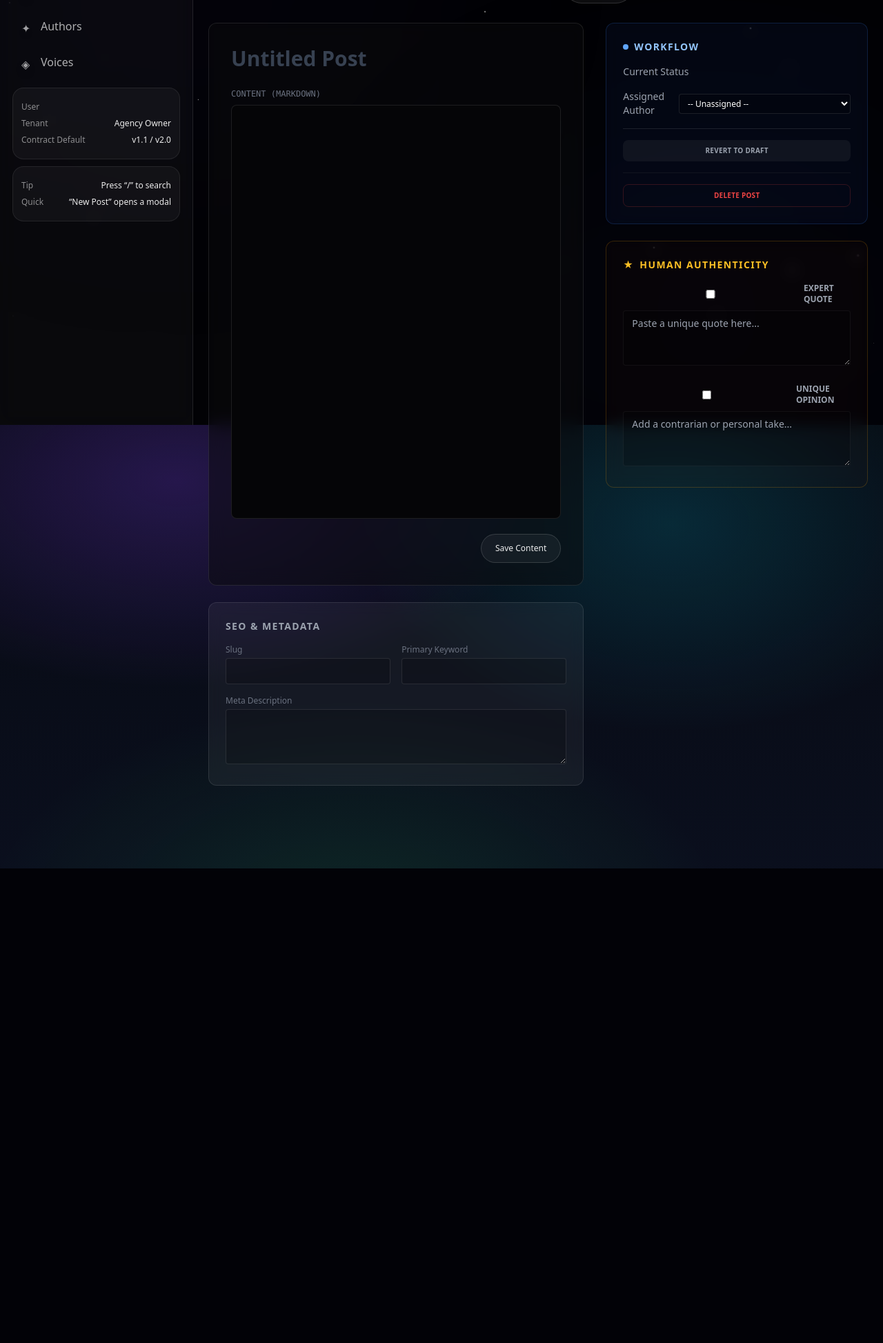
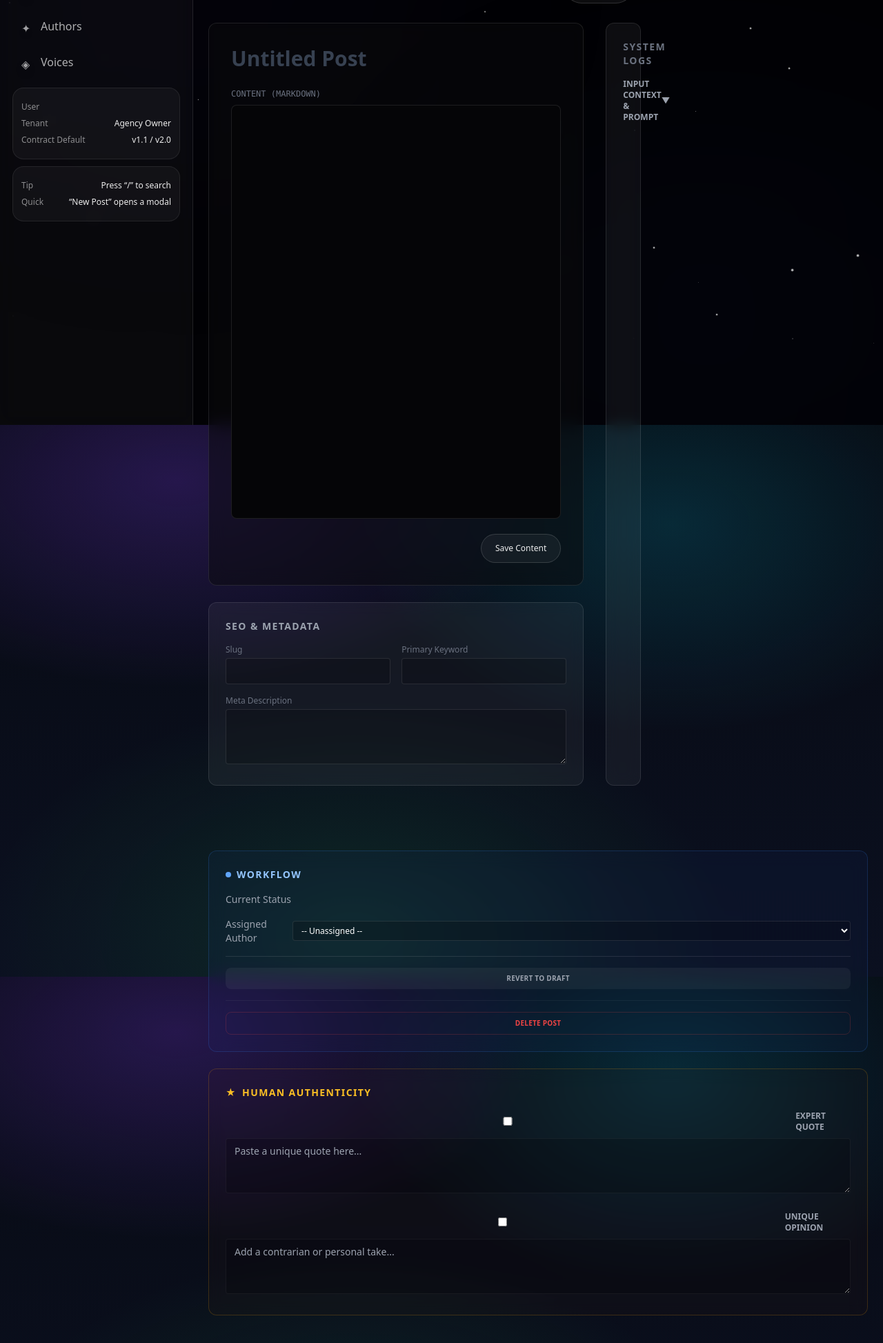
Before and after one commit to behnker/Auto_blog, a FastAPI app: template templates/admin/post_review.html in a window 1280 px wide. Shown: the part 184-2131 px from the top of the page at 69% size. Before the commit the page ends 1443 px from the top, so only its background shows below. Run offline with FastAPI, Linux system fonts and the light colour scheme; the template is opened without the code that fills it, so the values that code supplies are empty; some libraries are stand-ins or nearby versions.

Commit message:
feat: expose generation input audit logs in post review ui

```diff
--- a/execution/admin_routes.py
+++ b/execution/admin_routes.py
@@ -968,8 +968,9 @@ async def post_detail_editor(request: Request, blog_id: str, post_id: str):
                 "primary_keyword": f.get("PrimaryKeyword", ""),
                 "meta_description": f.get("MetaDescription", ""),
                 "author_name": f.get("Author_Name", "Unassigned"),
-                "auth_quote": f.get("Authenticity_Quote", False), # Checkbox or text? Logic check
-                "qa_score": f.get("QA_Score_GEO_AEO", "")
+                "auth_quote": f.get("Authenticity_Quote", False),
+                "qa_score": f.get("QA_Score_GEO_AEO", ""),
+                "input_audit": f.get("GeneratorInput_JSON", "{}")
             }
     except Exception as e:
         print(f"Error fetching post: {e}")
--- a/templates/admin/post_review.html
+++ b/templates/admin/post_review.html
@@ -68,6 +68,26 @@
         </div>
     </div>
 
+    <!-- System Logs (Audit) -->
+    <div class="glass-panel p-6 rounded-xl border border-white/10 bg-white/5">
+        <h3 class="text-sm font-bold text-gray-500 uppercase tracking-widest mb-4">System Logs</h3>
+        <div class="space-y-2">
+            <details class="group">
+                <summary
+                    class="list-none flex justify-between items-center cursor-pointer text-xs font-bold text-gray-400 uppercase hover:text-white transition-colors">
+                    <span>Input Context & Prompt</span>
+                    <span class="icon transition-transform group-open:rotate-180">▼</span>
+                </summary>
+                <div
+                    class="mt-4 p-4 bg-black/30 rounded-lg border border-white/5 max-h-96 overflow-y-auto custom-scrollbar">
+                    <pre
+                        class="text-[10px] font-mono text-gray-400 whitespace-pre-wrap leading-relaxed">{{ post.input_audit }}</pre>
+                </div>
+            </details>
+        </div>
+    </div>
+</div>
+
 <!-- RIGHT COLUMN: Workflow & Authenticity (5 Cols) -->
 <div class="col-span-12 lg:col-span-5 space-y-6">
 
@@ -90,8 +110,7 @@
                 </div>
                 {% endif %}
                 {% if request.query_params.error %}
-                    <div
-                        class="fixed top-4 right-4 bg-red-500 text-white px-6 py-3 rounded shadow-xl z-50 animate-pulse">
+                <div class="fixed top-4 right-4 bg-red-500 text-white px-6 py-3 rounded shadow-xl z-50 animate-pulse">
                     ❌ {{ request.query_params.error }}
                 </div>
                 {% endif %}
```
Lines whose indentation alone changed are shown as unchanged.
